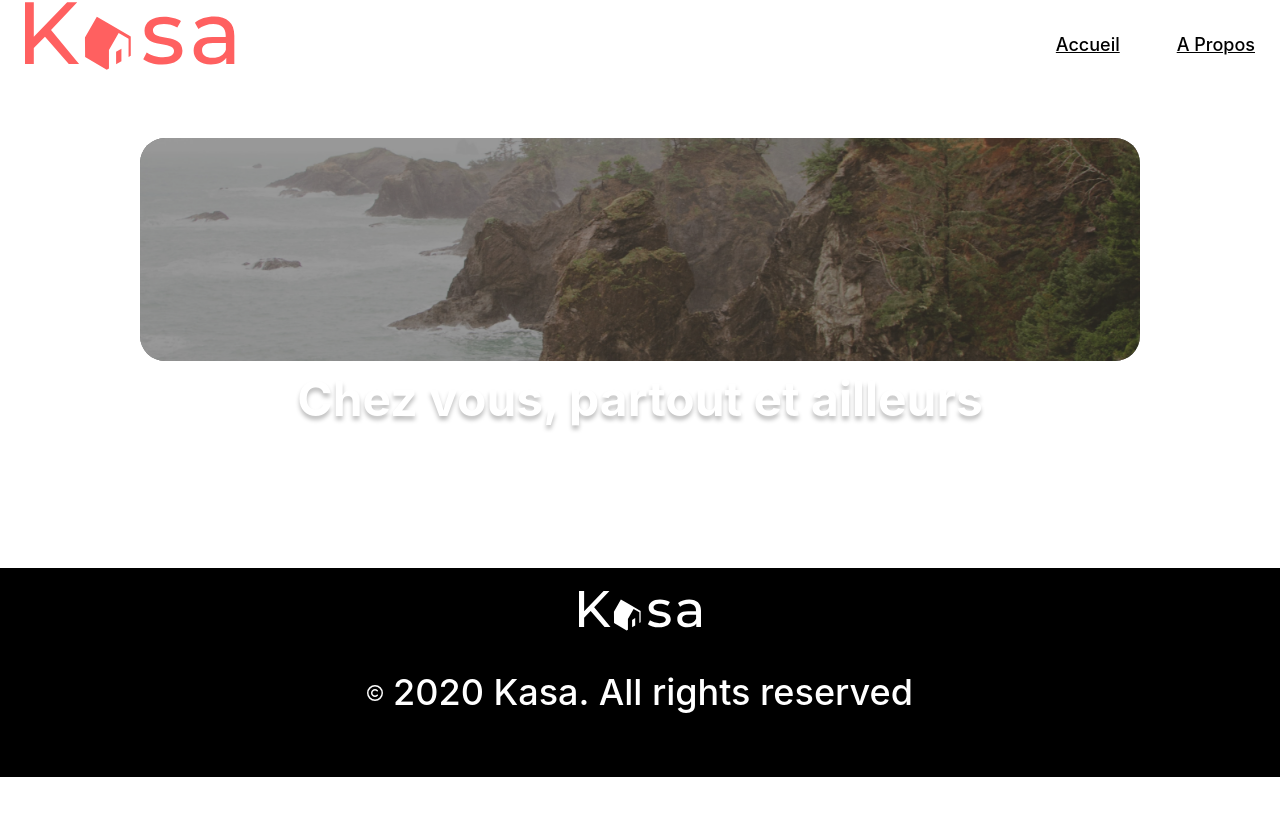
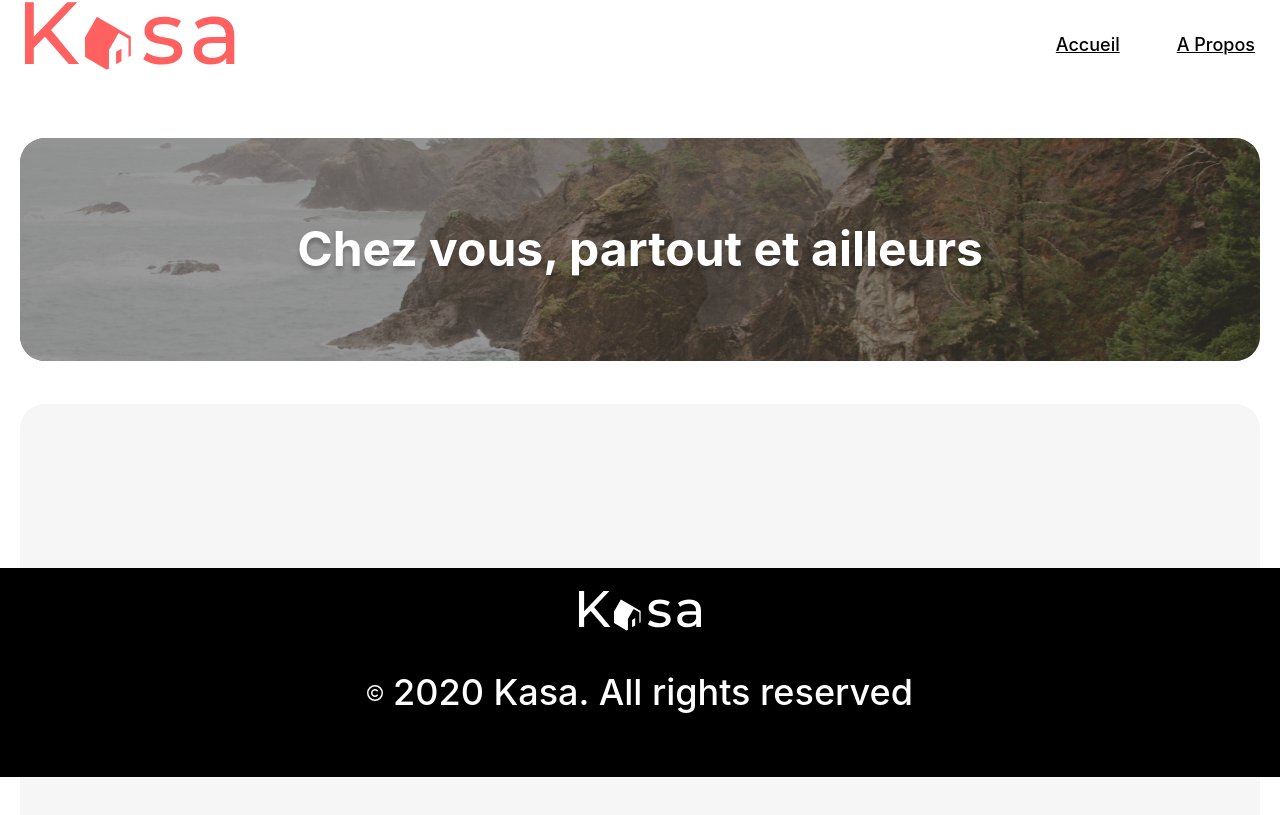
Before and after one commit to Lola-Jeanne/Kasa, a React (Create React App) app: page / in a window 1280 px wide. Shown: the part 23-838 px from the top of the page. Before the commit the page ends 800 px from the top, so only its background shows below. Built offline with nearby package versions, Linux system fonts and the light colour scheme.

Commit message:
:construction: state dropdowns & card home

```diff
--- a/src/components/Banner/banner.styles.scss
+++ b/src/components/Banner/banner.styles.scss
@@ -3,13 +3,13 @@
     justify-content: center;
 
     .banner{
-        width: 1000px;
+        width: 1240px;
         height: 223px;
         border-radius: 25px;
         background: #000;
 
         .imgBanner {
-            width: 1000px;
+            width: 1240px;
             height: 223px;
             object-fit: cover;
             border-radius: 25px;
@@ -27,6 +27,8 @@
             margin: 0;
             display: flex;
             justify-content: center;
+            position: relative;
+            bottom: 150px;
         }
     }
 }
--- a/src/components/Cards/cards.jsx
+++ b/src/components/Cards/cards.jsx
@@ -1,6 +1,8 @@
 import styles from "./cards.styles.scss";
 
 export default function Cards(){
-    return<div className={styles.cards}>
-    </div>
+    return<div className="cardsArea">
+            <div className="cardsContainer">
+            </div>
+        </div>
 }
--- a/src/components/Cards/cards.styles.scss
+++ b/src/components/Cards/cards.styles.scss
@@ -1,7 +1,14 @@
-// div{
-//     width: 1240px;
-//     height: 829px;
-//     flex-shrink: 0;
-//     border-radius: 25px;
-//     background: #F6F6F6;
-// }
+.cardsArea{
+    display: flex;
+    justify-content: center;
+
+    .cardsContainer{
+        width: 1240px;
+        height: 829px;
+        border-radius: 25px;
+        background: #F6F6F6;
+        display: flex;
+        margin-top: 43px;
+        margin-bottom: 50px;
+    }
+}
--- a/src/components/Dropdowns/dropdown.jsx
+++ b/src/components/Dropdowns/dropdown.jsx
@@ -1,28 +1,40 @@
 import "./dropdown.styles.scss";
+import { useState } from "react";
 import { FontAwesomeIcon } from '@fortawesome/react-fontawesome';
 // import { fa-solid } from '@fortawesome/free-regular-svg-icons';
 // import { a-chevron-up } from '@fortawesome/free-regular-svg-icons';
 
 export default function Dropdowns(){
+    const [isOpen, setIsOpen] = useState(false)
+
+    const dropdownContent = () =>{
+        setIsOpen(!isOpen);
+    };
+
     return<div className="container">
         <div>
             <p className="txtBouton">Fiabilité</p>
-            <btn>
-            test
+            <button className="btnouvert" onClick={dropdownContent}>
+                {isOpen ? 'Fermer' : 'Ouvrir'}
                 {/* <FontAwesomeIcon icon={fa-solid fa-chevron-up} style={{color: "#ffffff",}} /> */}
-            </btn>
+            </button>
+            {isOpen && (
+                <div className="openContent">
+                    <p>test contenu ouvert</p>
+                </div>
+            )}
         </div>
         <div>
             <p className="txtBouton">Respect</p>
-            <btn>test</btn>
+            <button>test</button>
         </div>
         <div>
             <p className="txtBouton">Service</p>
-            <btn>test</btn>
+            <button>test</button>
         </div>
         <div>
             <p className="txtBouton">Securité</p>
-            <btn>test</btn>
+            <button>test</button>
         </div>
     </div>
 }
--- a/src/components/Dropdowns/dropdown.styles.scss
+++ b/src/components/Dropdowns/dropdown.styles.scss
@@ -25,9 +25,23 @@
             align-self: stretch;
             text-align-last: left;
 
-            btn {
+            .btnouvert {
+                margin-left: auto;
+                background: none;
+                border: none;
                 color: white;
-                margin-left: auto;
+
+
+                .openContent {
+                    background-color: #F6F6F673;
+                    align-items: flex-start;
+                    gap: 10px;
+                    display: flex;
+                    width: 1023px;
+                    height: 53px;
+                    padding: 10px 20px 10px 15px;
+                    border-radius: 5px;
+                }
             }
         }
     }
--- a/src/pages/Home/index.jsx
+++ b/src/pages/Home/index.jsx
@@ -14,7 +14,7 @@ function Home () {
                 <Banner title="Chez vous, partout et ailleurs" urlImage={bannerPicOne}/>
             </div>
             <div>
-                {/* <Cards /> */}
+                <Cards />
             </div>
             <div>
                 <Footer />
```
